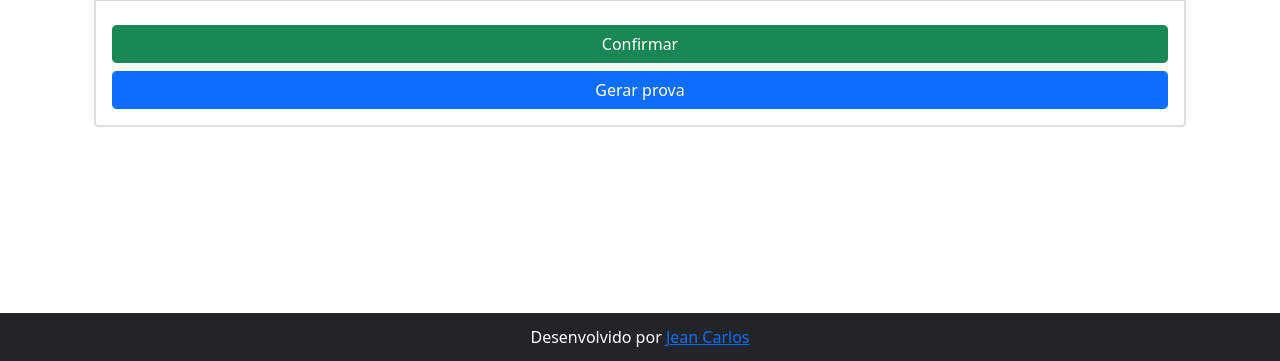
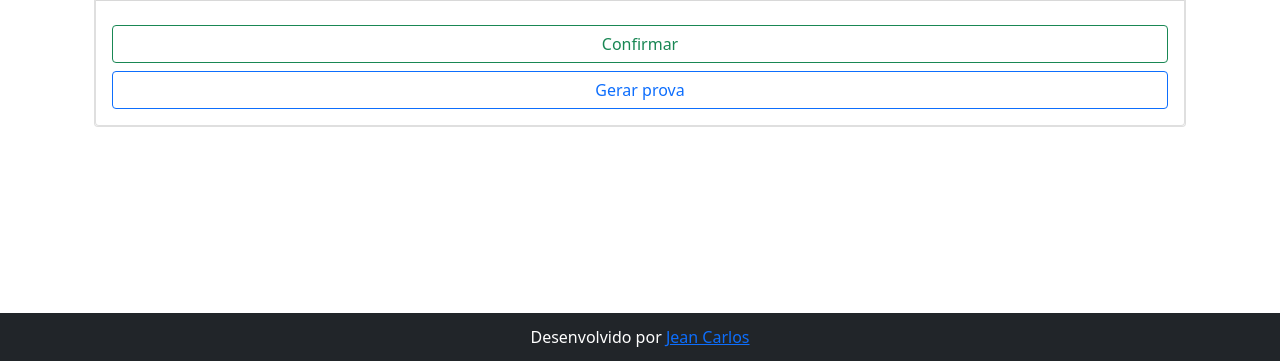
Before and after one commit to JeanCarlos899/Elaborador-de-Provas, a Django app: page / in a window 1280 px wide. Shown: the part 439-800 px from the top of the page. Run offline with Django 4.2, Linux system fonts and the light colour scheme; data that the repository does not hold is empty; some libraries are stand-ins or nearby versions.

Commit message:
Update index.html

```diff
--- a/elaboradorapp/templates/elaboradorapp/index.html
+++ b/elaboradorapp/templates/elaboradorapp/index.html
@@ -64,8 +64,8 @@
                           </div>
                         </div>
                     <div class="card-body">
-                      <button type="submit" class="btn btn-success form-control mt-2" title="Clique para realizar a pesquisar">Confirmar</button>
-                      <a href="{% url 'elaboradorapp:listar_questoes' %}" class="btn btn-primary form-control mt-2">Gerar prova</a>
+                      <button type="submit" class="btn btn-outline-success form-control mt-2" title="Clique para realizar a pesquisar">Confirmar</button>
+                      <a href="{% url 'elaboradorapp:listar_questoes' %}" class="btn btn-outline-primary form-control mt-2">Gerar prova</a>
 
                     </div>
                   </div>
```
